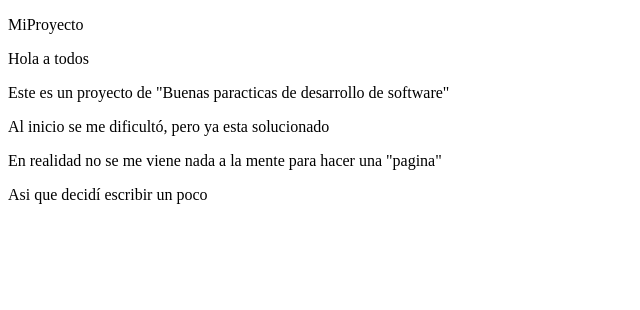
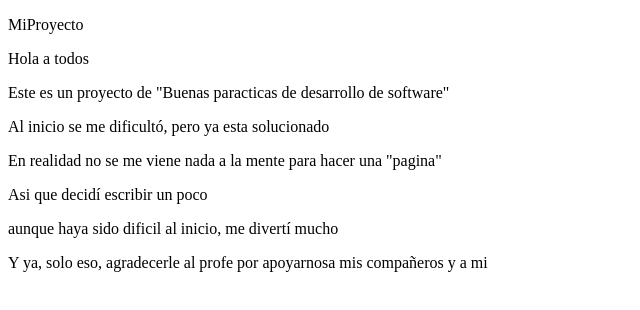
Before and after one commit to juandagmz/MiProyecto, a plain HTML site: page index.html in a window 1280 px wide. Shown: the whole page, without its empty margins (0-640 px from the left). Drawn offline with Linux system fonts and the light colour scheme.

Commit message:
finalizado

```diff
--- a/index.html
+++ b/index.html
@@ -12,5 +12,7 @@
     <p>Al inicio se me dificultó, pero ya esta solucionado</p>
     <p>En realidad no se me viene nada a la mente para hacer una "pagina"</p>
     <p>Asi que decidí escribir un poco</p>
+    <p>aunque haya sido dificil al inicio, me divertí mucho</p>
+    <p>Y ya, solo eso, agradecerle al profe por apoyarnosa mis compañeros y a mi</p>
 </body>
 </html>
```
